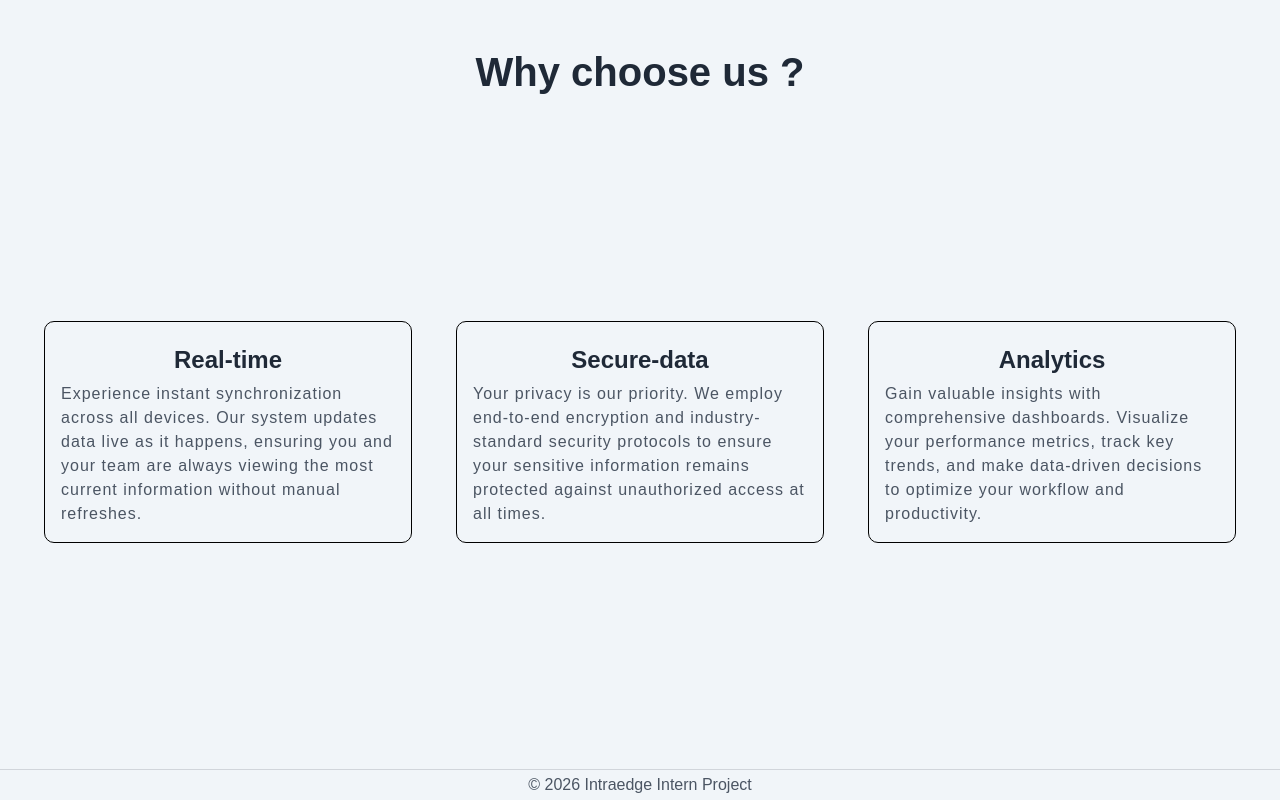
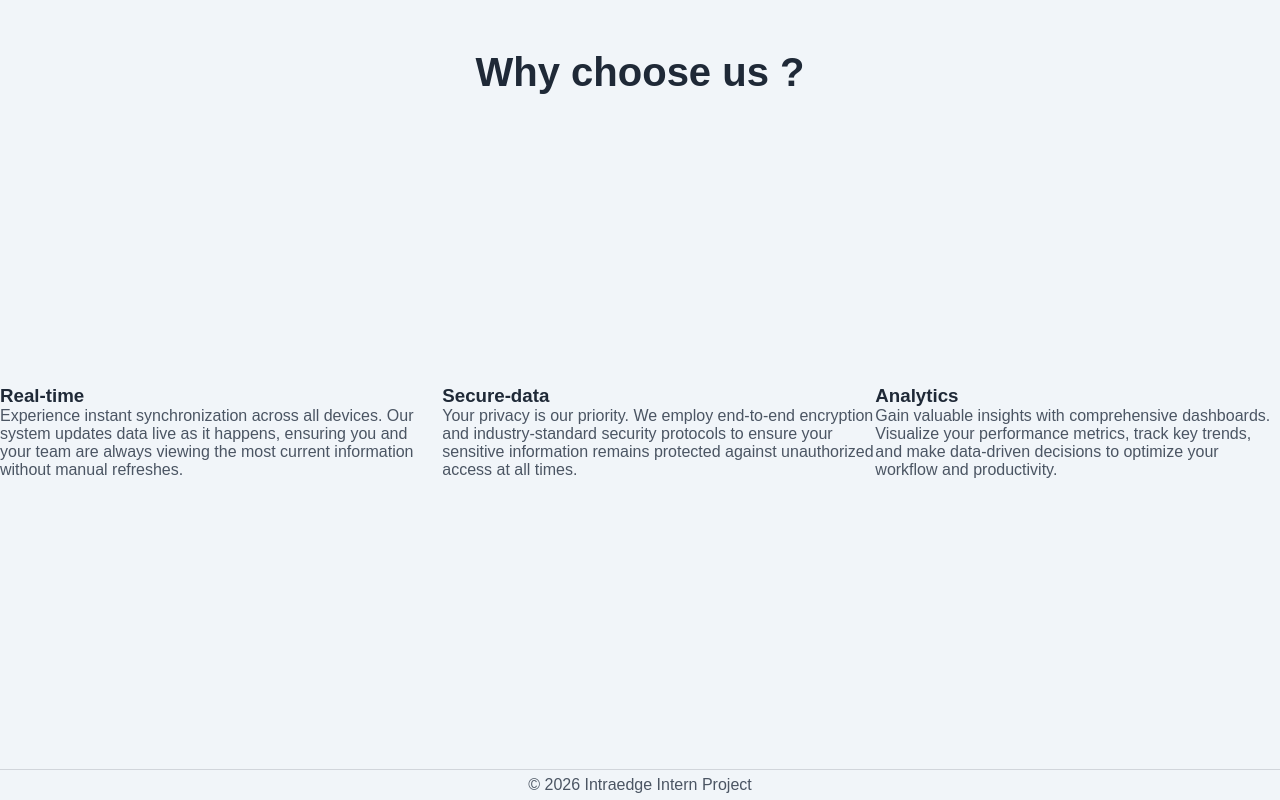
Before and after one commit to eng-ankit-mishra/inventory-management-system, a React (Vite) app in the folder frontend/: page / in a window 1280 px wide. Shown: the part 884-1684 px from the top of the page. Built offline with nearby package versions, Linux system fonts and the light colour scheme.

Commit message:
Changed the class nome of cards

```diff
--- a/frontend/src/pages/Home.jsx
+++ b/frontend/src/pages/Home.jsx
@@ -6,7 +6,7 @@ import {featuresData} from "../components/features.js"
 export default function Home(){
     const features=featuresData.map((feature)=>{
         return(
-            <div key={feature.id} className="features">
+            <div key={feature.id} className={`cards card-${feature.color}`}>
                 <h3>{feature.title}</h3>
                 <p>{feature.description}</p>
             </div>
@@ -20,7 +20,7 @@ export default function Home(){
                 <p>Manage Your Inventory with Ease
                     Track products, monitor stock, and analyze
                     data in one secure place.</p>
-                <Button>Get Started</Button>
+                <Button type={"secondary"}>Get Started</Button>
             </main>
             <main className="features-page">
                 <h2>Why choose us ?</h2>
```
